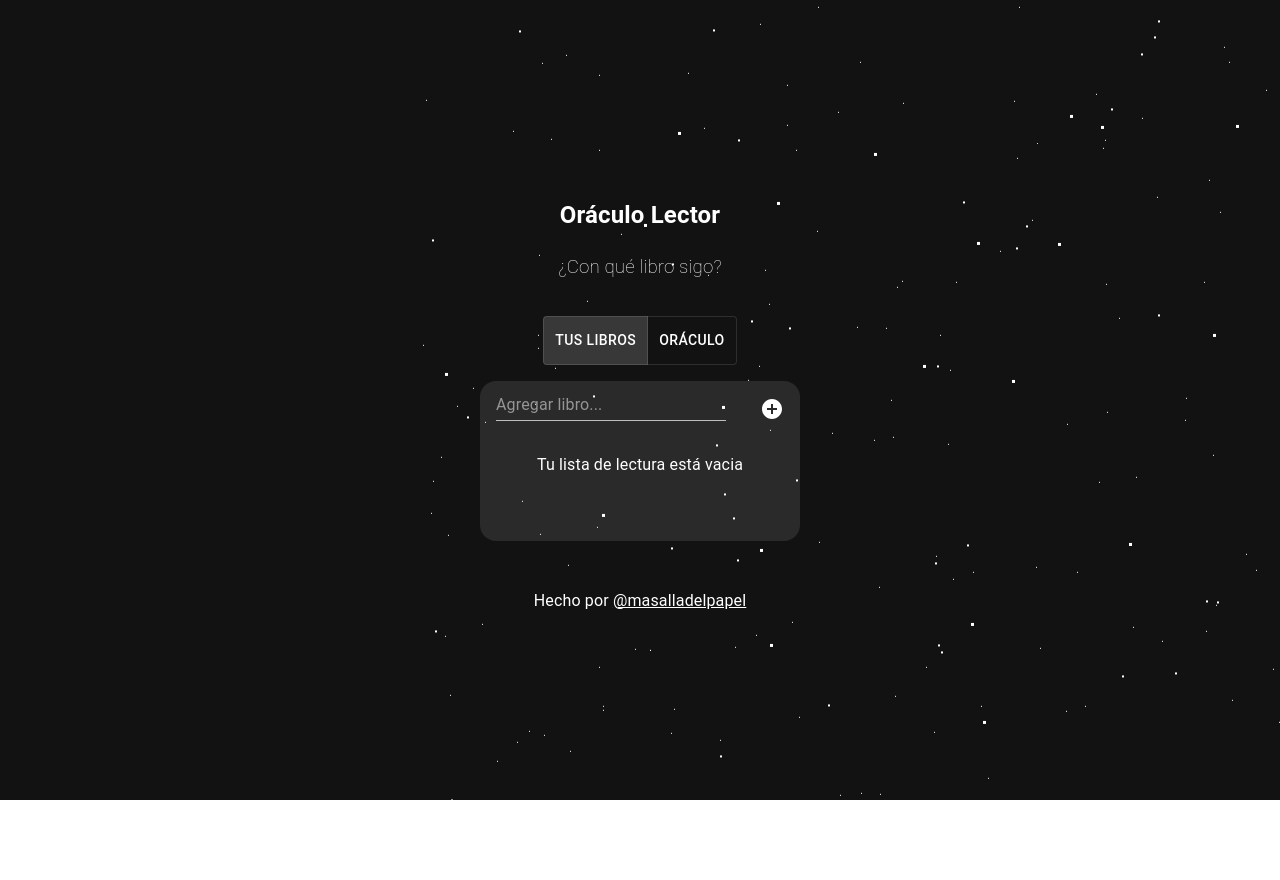
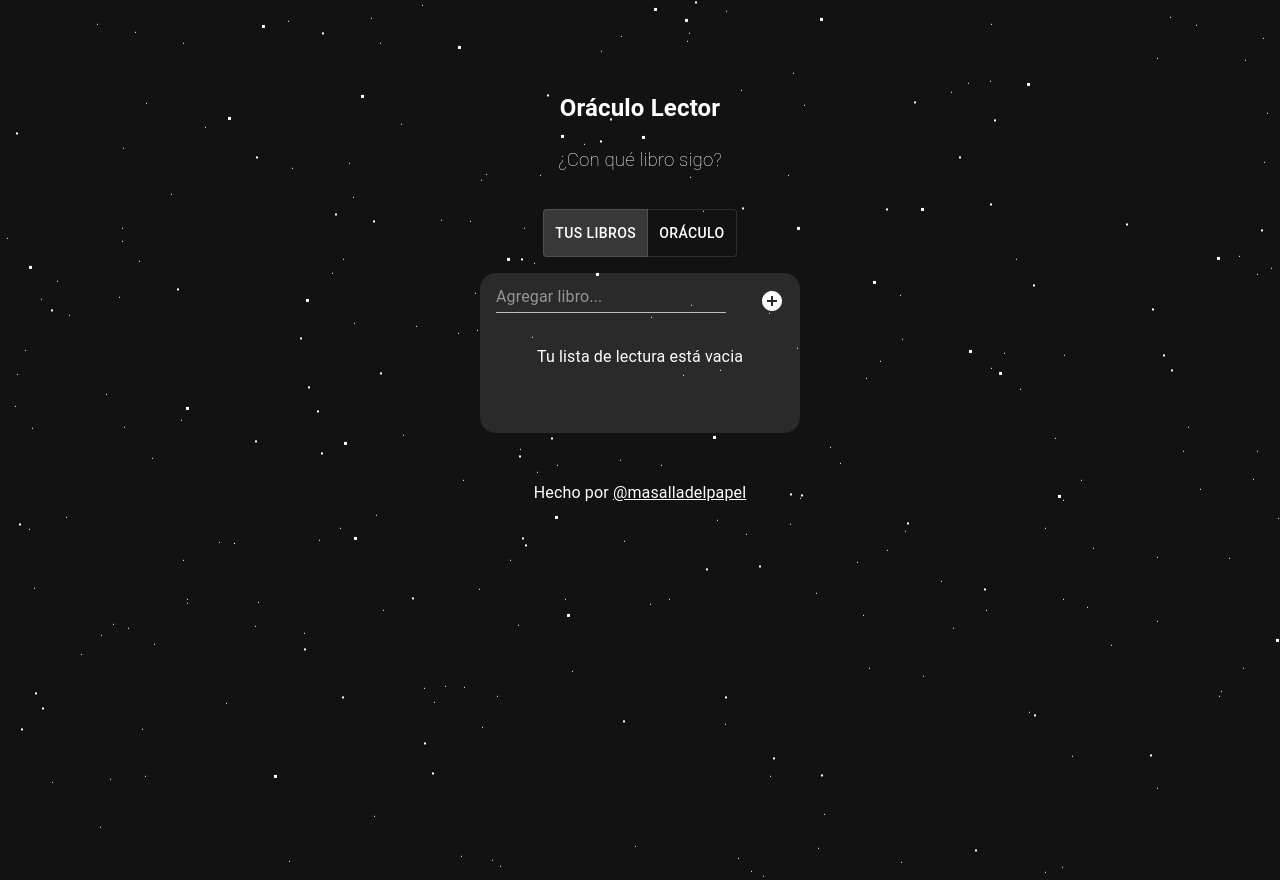
Before and after one commit to tditada/reading-oracle, a React (Create React App) app: page / in a window 1280 px wide. Before the commit the page ends 800 px from the top, so only its background shows below. Built offline with nearby package versions, Linux system fonts and the light colour scheme.

Commit message:
fix background

```diff
--- a/src/components/book-loader/style.css
+++ b/src/components/book-loader/style.css
@@ -750,33 +750,3 @@
     transform: rotateZ(-90deg);
   }
 }
-html {
-  box-sizing: border-box;
-  -webkit-font-smoothing: antialiased;
-}
-
-* {
-  box-sizing: inherit;
-}
-*:before,
-*:after {
-  box-sizing: inherit;
-}
-
-body {
-  min-height: 100vh;
-  display: flex;
-  justify-content: center;
-  align-items: center;
-  background: #275efe;
-}
-body .dribbble {
-  position: fixed;
-  display: block;
-  right: 24px;
-  bottom: 24px;
-}
-body .dribbble img {
-  display: block;
-  width: 76px;
-}
--- a/src/index.css
+++ b/src/index.css
@@ -14,7 +14,7 @@ html {
 
 body {
   width: 100%;
-  height: 100%;
+  height: 110%;
 }
 
 code {
```
